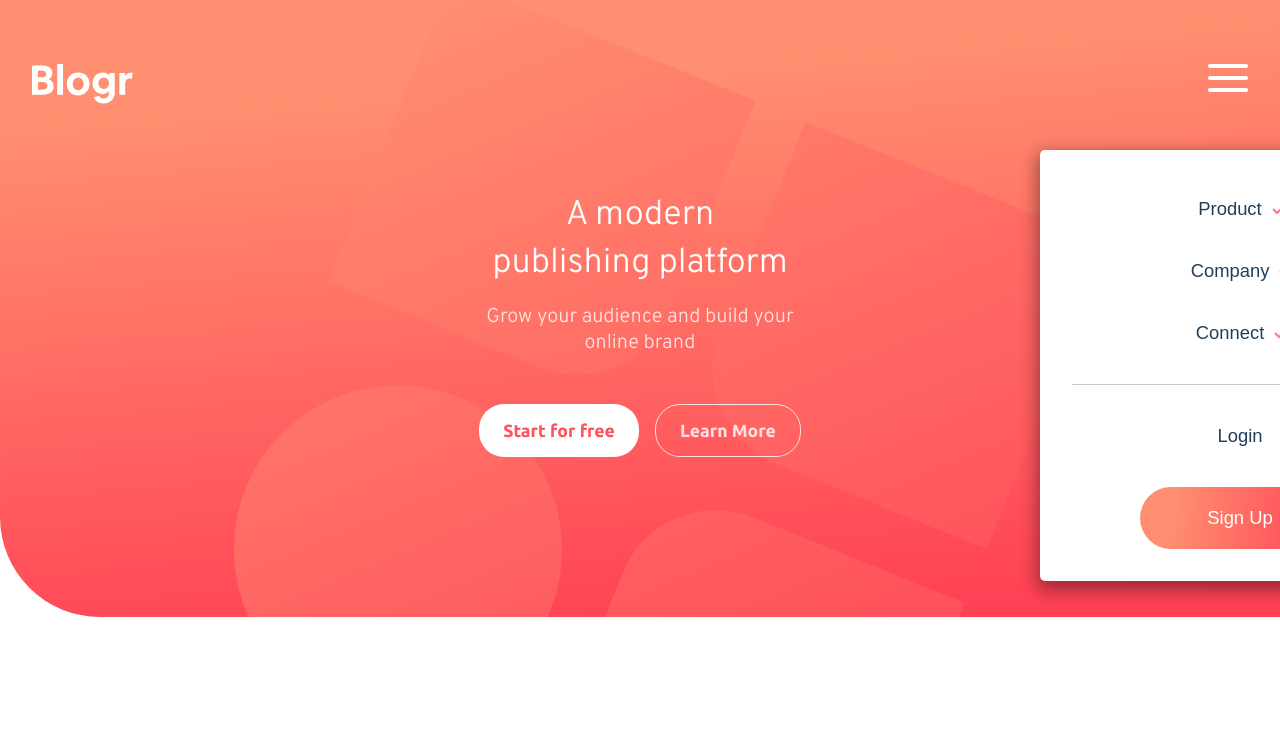
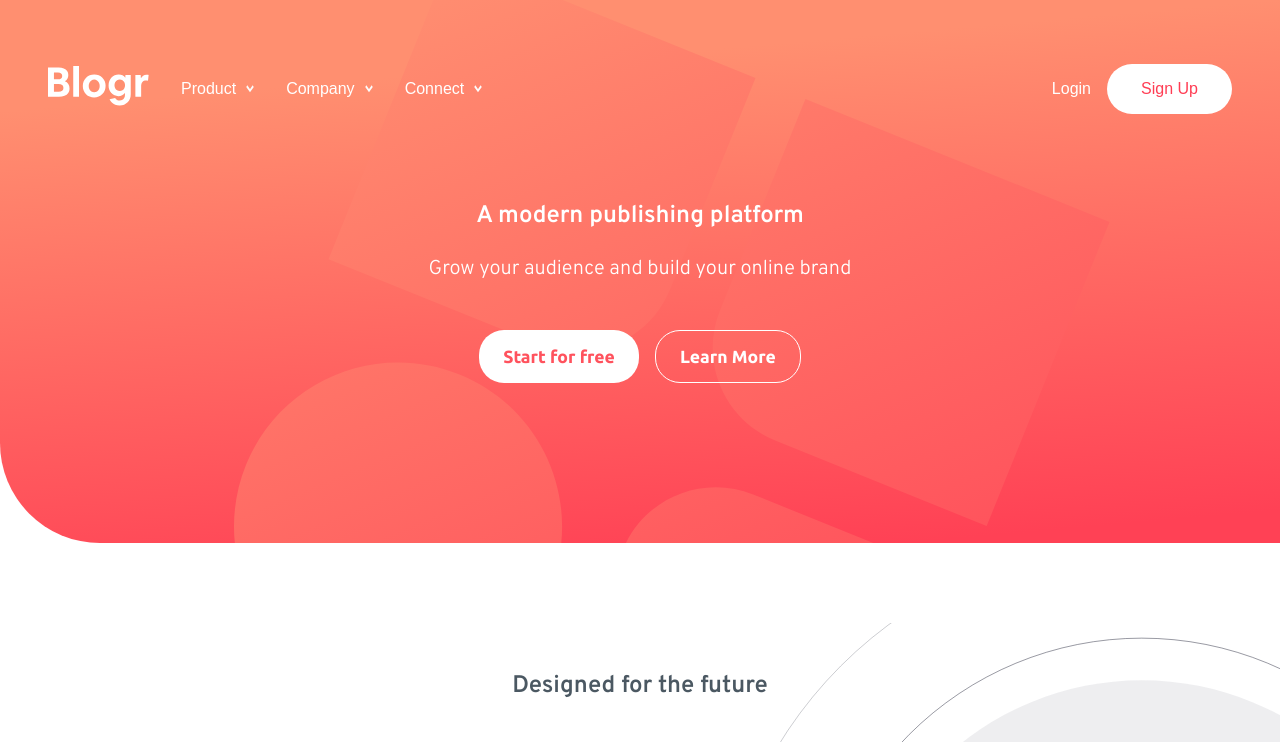
Before and after one commit to Jakelanghel/blog-landing-page, a plain HTML site: page index.html in a window 1280 px wide. Shown: the top 742 px of the page. Drawn offline with Linux system fonts and the light colour scheme.

Commit message:
started media queries

```diff
--- a/css/index.css
+++ b/css/index.css
@@ -43,6 +43,14 @@ body {
     font-family: "Ubuntu", sans-serif;
 }
 
+nav {
+    z-index: 2;
+}
+
+main {
+    z-index: 1;
+}
+
 .title {
     margin: 0 auto;
     font-weight: 700;
@@ -83,7 +91,6 @@ body {
     background: transparent;
     color: var(--white);
     border: solid 1px var(--white);
-    opacity: 0.8;
 }
 
 /* ============== */
@@ -109,7 +116,7 @@ body {
     cursor: pointer;
     position: absolute;
     right: 0;
-    z-index: 1000;
+    z-index: 0;
     padding: 1.5rem 2rem;
 }
 
@@ -171,11 +178,10 @@ body {
 
 .nav-list {
     width: 90%;
-    max-width: 400px;
+    max-width: 450px;
     position: absolute;
     top: 150px;
     left: 50%;
-    z-index: 1;
     transform: translateX(100%);
     transition: transform 500ms cubic-bezier(0.5, 0, 0.5, 1);
     background: var(--white);
@@ -186,7 +192,6 @@ body {
 }
 
 .nav-btn {
-    width: 150px;
     font-size: 1.15rem;
     font-weight: 500;
     text-align: center;
@@ -194,7 +199,7 @@ body {
     color: var(--dark-blue);
     background: transparent;
     border: none;
-    padding: 1rem 0;
+    padding: 1rem 2rem;
     margin-bottom: 0.5rem;
     cursor: pointer;
 }
@@ -232,11 +237,13 @@ body {
 
 .container-drop-down {
     flex-direction: column;
-    background: hsl(240, 0.83%, 94.12%);
+    background: var(--grayish-blue);
+    color: var(--black-blue);
     padding: 1rem 0;
     margin: 0.5rem 0;
     border-radius: 8px;
     display: none;
+    opacity: 0.7;
 }
 
 .open-drop-down {
@@ -268,6 +275,7 @@ body {
 }
 
 .cta-title {
+    max-width: 325px;
     font-size: 2.15rem;
     font-weight: 300;
     line-height: 3rem;
@@ -278,7 +286,6 @@ body {
 .cta-subtitle {
     max-width: 325px;
     font-size: 1.25rem;
-    opacity: 0.8;
     font-family: "Overpass", sans-serif;
     margin: 0 auto;
     width: inherit;
@@ -318,7 +325,7 @@ body {
 /* TECH ========= */
 /* ============== */
 
-.tech {
+.section-2 {
     background: var(--body-gradient-dark-blue);
     background-image: url("../images/bg-pattern-circles.svg"),
         linear-gradient(0deg, rgba(44, 45, 63, 1) 0%, rgba(63, 65, 100, 1) 100%);
--- /dev/null
+++ b/css/mediaQueries.css
@@ -0,0 +1,109 @@
+@media (min-width: 800px) {
+    .nav-toggle {
+        display: none;
+    }
+
+    .nav-bar {
+        justify-content: flex-start;
+        padding: 4rem 3rem;
+    }
+
+    .arrow-img {
+        filter: brightness(0) saturate(100%) invert(100%) sepia(0%)
+            saturate(7481%) hue-rotate(317deg) brightness(122%) contrast(97%);
+        width: 8px;
+        height: 8px;
+        align-self: center;
+    }
+
+    .logo {
+        padding-right: 1rem;
+        padding-bottom: 0.5rem;
+    }
+
+    .container-nav-list {
+        display: flex;
+        flex-direction: row;
+    }
+
+    /* .nav-right {
+        ;
+    } */
+
+    .nav-list {
+        max-width: none;
+        width: 100%;
+        position: static;
+        transform: translateX(0);
+        transition: none;
+        box-shadow: none;
+        background: transparent;
+        display: flex;
+        align-items: flex-end;
+        justify-content: space-between;
+        padding: 0;
+    }
+
+    .nav-btn {
+        padding: 0;
+        margin: 0;
+        display: flex;
+        font-weight: 400;
+        font-size: 1rem;
+        color: var(--white);
+        padding: 1rem;
+    }
+
+    .login {
+        padding: 0;
+        margin: 0;
+        border-top: none;
+    }
+
+    .sign-up-btn {
+        width: 125px;
+        background: var(--white);
+        color: var(--intro-gradient-light-red);
+        display: flex;
+        justify-content: center;
+    }
+
+    .cta-title {
+        font-size: 3rem;
+        font-weight: 700;
+        max-width: none;
+    }
+
+    .cta-subtitle {
+        max-width: none;
+    }
+
+    /* Main */
+
+    .main-img {
+        display: none;
+    }
+
+    .title {
+        font-size: 1.5rem;
+        padding: 0 1.25rem;
+    }
+
+    .design {
+        text-align: center;
+        margin-bottom: 5rem;
+    }
+
+    .copy {
+        max-width: 500px;
+        font-size: 1rem;
+    }
+
+    .section-1 {
+        background-image: url("../images/illustration-editor-desktop.svg");
+        background-size: 70%;
+        background-repeat: no-repeat;
+        background-position: 175% center;
+        text-align: left;
+    }
+}
--- a/index.html
+++ b/index.html
@@ -11,7 +11,6 @@
             sizes="32x32"
             href="./images/favicon-32x32.png"
         />
-        <link rel="stylesheet" href="css/index.css" />
         <link rel="preconnect" href="https://fonts.googleapis.com" />
         <link rel="preconnect" href="https://fonts.gstatic.com" crossorigin />
         <link
@@ -24,17 +23,21 @@
             href="https://fonts.googleapis.com/css2?family=Ubuntu:wght@400;500;700&display=swap"
             rel="stylesheet"
         />
+        <link rel="stylesheet" href="css/index.css" />
+        <link rel="stylesheet" href="css/mediaQueries.css" />
 
         <title>Frontend Mentor | [Blogr]</title>
     </head>
     <body>
-        <nav class="nav">
-            <div class="nav-bar">
+        <nav class="nav-bar">
             <img src="./images/logo.svg" alt="blogr logo" class="logo" />
+
             <button class="nav-toggle" aria-label="toggle navigation">
                 <span class="hamburger"></span>
             </button>
+
             <ul class="nav-list">
+                <div class="container-nav-list nav-left">
                     <li class="nav-item">
                         <button class="nav-btn">
                             product<img
@@ -94,7 +97,9 @@
                             <a href="#" class="drop-down-link">linkedin</a>
                         </div>
                     </li>
+                </div>
 
+                <div class="container-nav-list nav-right">
                     <li class="nav-item login">
                         <button class="nav-btn login-btn">login</button>
                     </li>
@@ -102,15 +107,12 @@
                     <li class="nav-item">
                         <button class="nav-btn sign-up-btn">sign up</button>
                     </li>
+                </div>
             </ul>
-            </div>
         </nav>
 
         <section class="container-section cta">
-            <h1 class="title cta-title">
-                A modern<br />
-                publishing platform
-            </h1>
+            <h1 class="title cta-title">A modern publishing platform</h1>
             <p class="cta-subtitle">
                 Grow your audience and build your online brand
             </p>
@@ -121,8 +123,8 @@
         </section>
 
         <main class="main">
-            <section class="container-section">
-                <h2 class="title main-title">Designed for the future</h2>
+            <section class="container-section section-1">
+                <h2 class="title design">Designed for the future</h2>
                 <img
                     src="./images/illustration-editor-mobile.svg"
                     alt="editor image"
@@ -149,7 +151,7 @@
                 </p>
             </section>
 
-            <section class="container-section tech">
+            <section class="container-section section-2">
                 <img
                     src="./images/illustration-phones.svg"
                     alt="sell phones"
```
Lines whose indentation alone changed are shown as unchanged.
